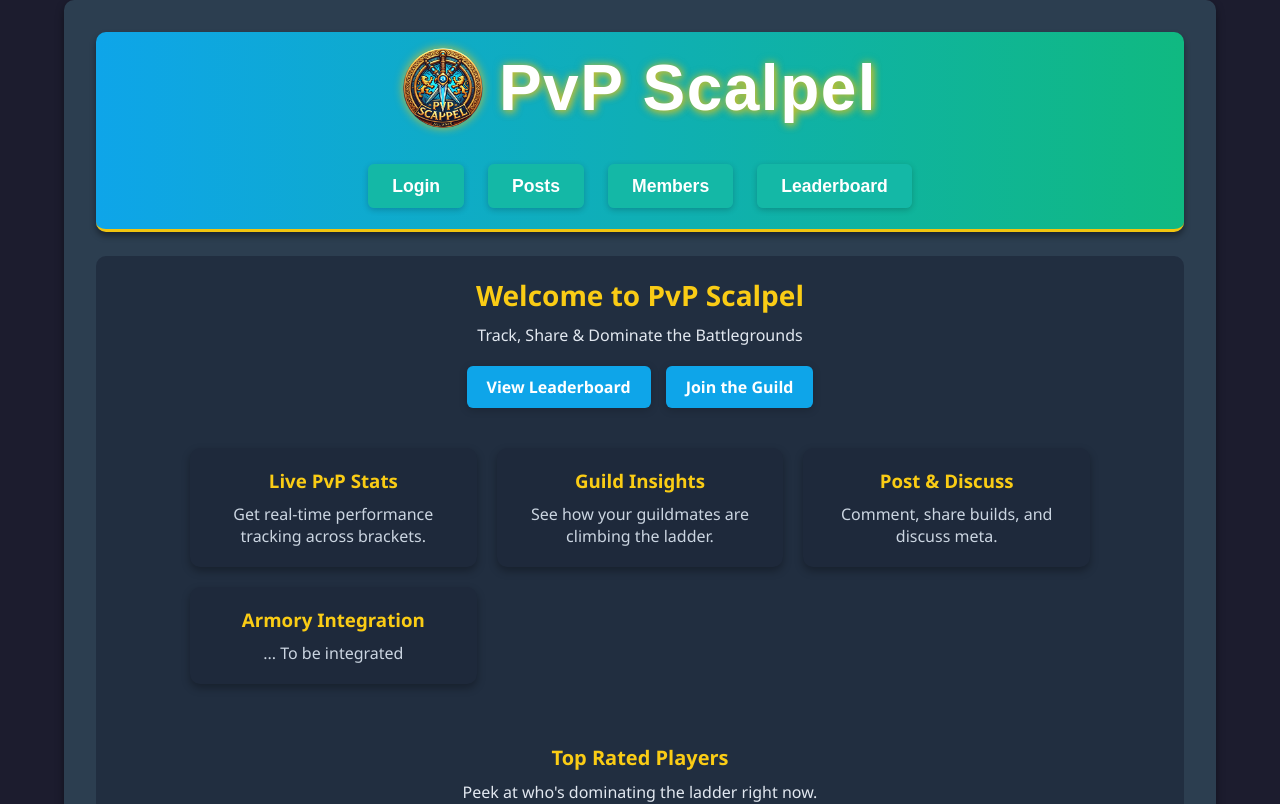
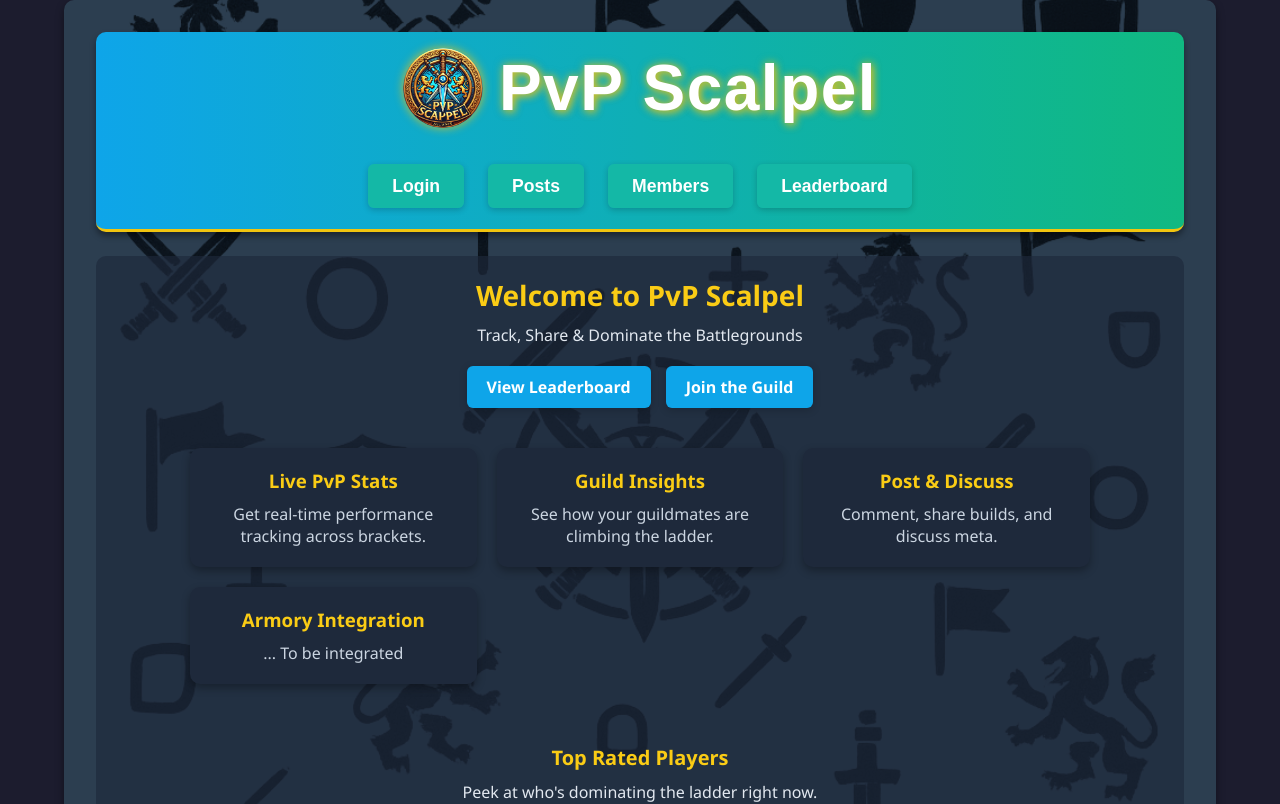
Before and after one commit to lStanev00/PvP-Scalpel-FrontEnd, a React (Vite) app: page / in a window 1280 px wide. Shown: the top 804 px of the page. Built offline with nearby package versions, Linux system fonts and the light colour scheme; no server answers.

Commit message:
new page background

```diff
--- a/src/AppContent.jsx
+++ b/src/AppContent.jsx
@@ -29,7 +29,15 @@ export default function AppContent() {
     return (
         // <Router>
         <>
-        <div className="page-wrapper">
+        <div
+        className="page-wrapper"
+        style={{
+            backgroundImage:"url('/backgrounds/main_background.png')",
+            backgroundSize: "100% auto",
+            backgroundPosition: "center",
+            backgroundBlendMode: "multiply"
+        }}
+        >
             <header className="header">
                 <div onClick={(e) => {navigate(`/`)}} className="logo">
                     <img className="logo-img" src="/logo/logo_resized.png" alt="logo pic" />
--- a/src/Styles/modular/Landing.module.css
+++ b/src/Styles/modular/Landing.module.css
@@ -1,5 +1,5 @@
 .wrapper {
-    background: rgba(30, 41, 59, 0.75);
+    background: rgba(30, 41, 59, 0.65);
     color: #e2e8f0;
     font-family: 'Segoe UI', sans-serif;
     display: flex;
--- a/src/pages/home.jsx
+++ b/src/pages/home.jsx
@@ -3,7 +3,9 @@ import styles from "../Styles/modular/Landing.module.css";
 
 export default function LandingPage() {
     return (
-        <div className={styles.wrapper}>
+        <div
+        className={styles.wrapper}
+        >
             <section className={styles.intro}>
                 <h2>Welcome to PvP Scalpel</h2>
                 <p>Track, Share & Dominate the Battlegrounds</p>
```
Also changed, not shown: public/backgrounds/main_background.png (added).
